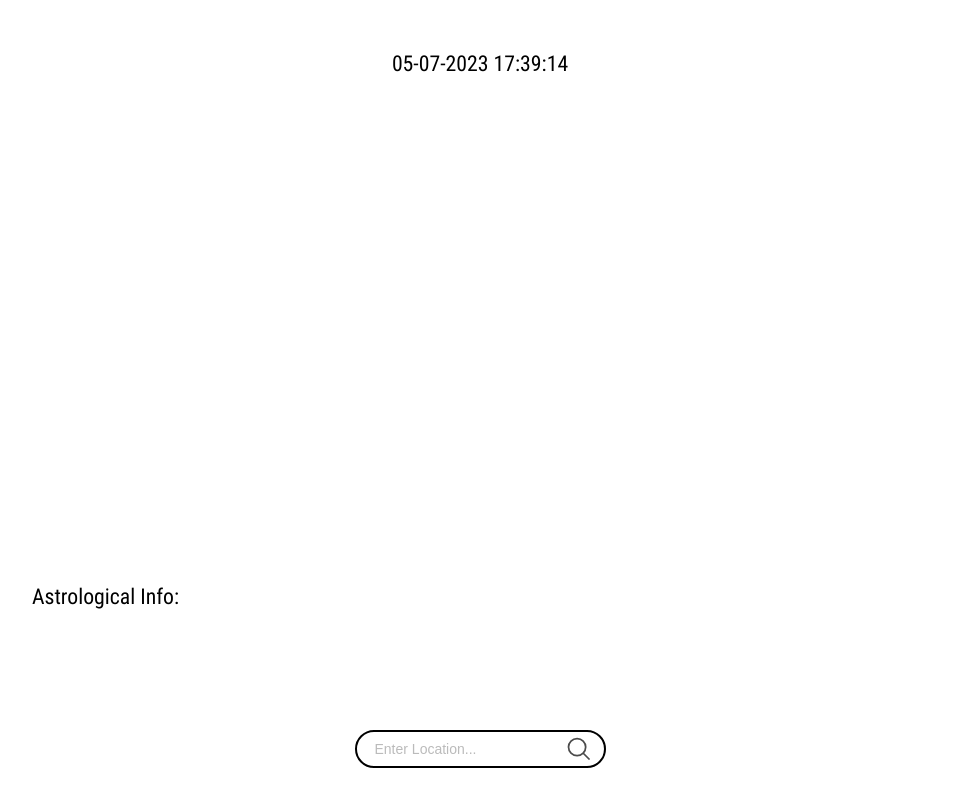
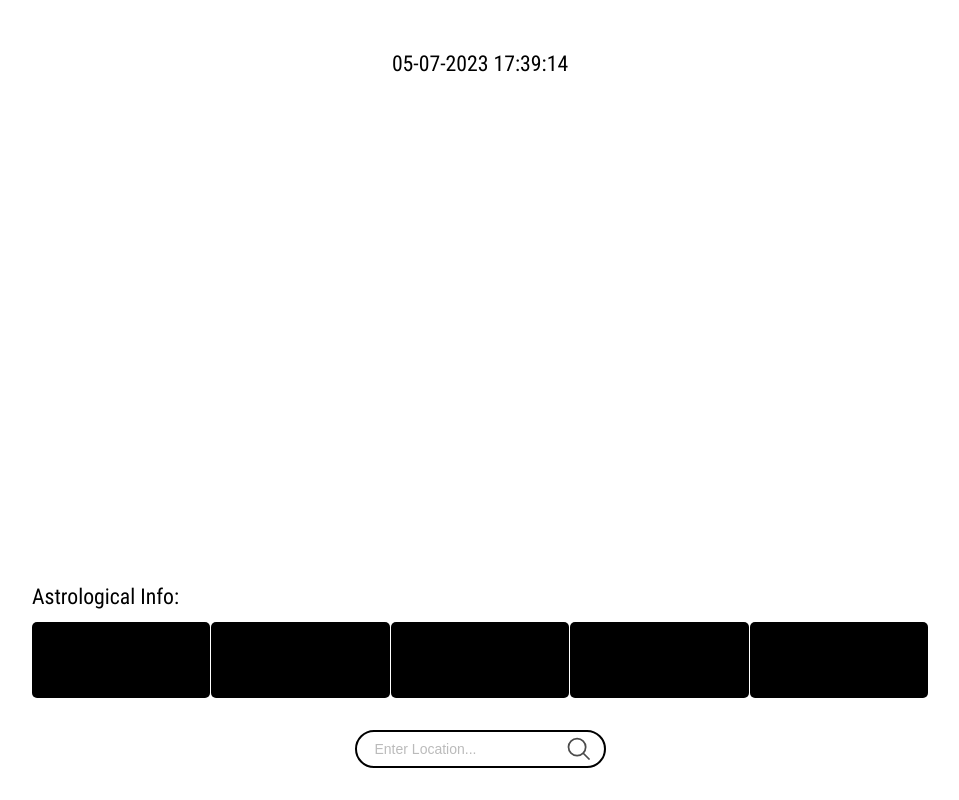
Before and after one commit to dario-cruz/Project-Weather-App, a website built with webpack: page src/index.html in a window 1280 px wide. Shown: the whole page, without its empty margins (160-1119 px from the left). Built offline with nearby package versions, Linux system fonts and the light colour scheme; no server answers.

Commit message:
Add css props for astro-info section of app.

```diff
--- a/src/index.css
+++ b/src/index.css
@@ -134,23 +134,7 @@ div.wind-humidity-display {
     display: flex;
     justify-content: center;
 }
-div.astro-info {
-    grid-area: astro;
-    grid-template-columns: repeat(5, 1fr);
-    grid-template-rows: 50px 1fr;
-    grid-template-areas:
-    "title title title title title"
-    "sunrise sunset moonphase moonrise moonset";
-    display: grid;
-}
-div.astro-heading {
-    grid-area: title;
-    display: flex;
-    align-items: center;
-}
-p.astro-heading-text {
-    font-family: 'roboto-bold' sans-serif;
-}
+
 
 /* Form styling. */
 form#weather-form {
@@ -206,7 +190,6 @@ button#location-submit:hover {
 }
 
 /* Animations */
-
 @keyframes temp-animation {
     0% {
         transform: scale(1);
@@ -218,3 +201,43 @@ button#location-submit:hover {
         transform: scale(1);
     }
 }
+
+/* Astrological Elements */
+div.astro-info {
+    grid-area: astro;
+    grid-template-columns: repeat(5, 1fr);
+    grid-template-rows: 50px 1fr;
+    grid-template-areas:
+    "title title title title title"
+    "sunrise sunset moonphase moonrise moonset";
+    display: grid;
+    gap: 1px;
+}
+div.astro-heading {
+    grid-area: title;
+    display: flex;
+    align-items: center;
+}
+p.astro-heading-text {
+    font-family: 'roboto-bold' sans-serif;
+}
+div.astro-moonphase, div.astro-moonrise, div.astro-moonset, div.astro-sunrise, div.astro-sunset {
+    background-color: black;
+    color: transparent;
+    border-radius: 5px;
+}
+div.astro-moonphase {
+    grid-area: moonphase;
+}
+div.astro-moonrise {
+    grid-area: moonrise;
+}
+div.astro-moonset {
+    grid-area: moonset;
+}
+div.astro-sunrise {
+    grid-area: sunrise;
+}
+div.astro-sunset {
+    grid-area: sunset;
+}
```
Also changed, not shown: package.json (+83 -0 lines), 1 other file.
